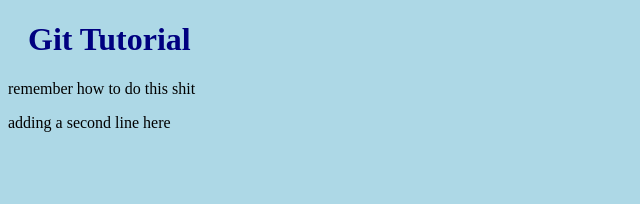
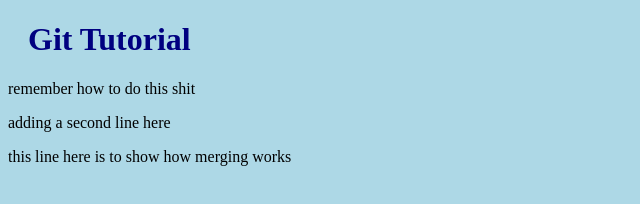
Before and after one commit to wjhunter5315/tutorial-for-Git, a plain HTML site: page index.html in a window 1280 px wide. Shown: the whole page, without its empty margins (0-640 px from the left). Drawn offline with Linux system fonts and the light colour scheme.

Commit message:
updated index.html with emergency fix

```diff
--- a/index.html
+++ b/index.html
@@ -8,5 +8,6 @@
       <h1>Git Tutorial</h1>
       <p>remember how to do this shit</p>
       <p>adding a second line here</p>
+      <p>this line here is to show how merging works</p>
    </body>
 </html>
```
